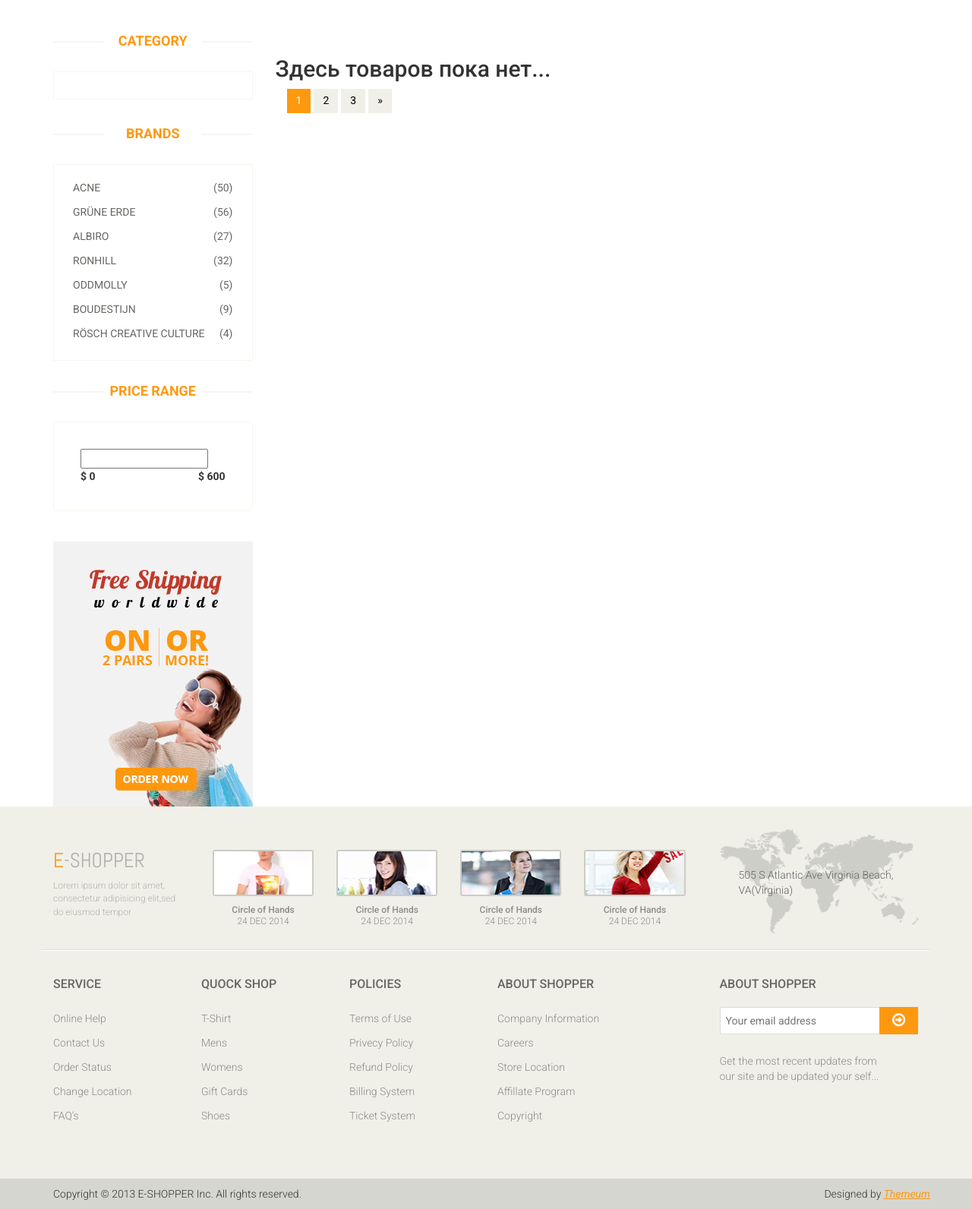
After one commit to php-programmist/yii-shop, a Yii app: template views/category/view.php in a window 1280 px wide. The commit adds this page. Shown: the part 1068-2660 px from the top of the page at 76% size. Run offline with PHP 8.4 and a stand-in for Yii, Linux system fonts and the light colour scheme; the template is opened without the code that fills it, so the values that code supplies are empty; some libraries are stand-ins or nearby versions.

Commit message:
Single category view added

```diff
--- a/controllers/AppController.php
+++ b/controllers/AppController.php
@@ -4,5 +4,9 @@ namespace app\controllers;
 use yii\web\Controller;
 
 class AppController extends Controller{
-
+    protected function setMeta($title = null, $keywords = null, $description = null){
+        $this->view->title = $title;
+        $this->view->registerMetaTag(['name' => 'keywords', 'content' => "$keywords"]);
+        $this->view->registerMetaTag(['name' => 'description', 'content' => "$description"]);
+    }
 }
--- a/views/category/index.php
+++ b/views/category/index.php
@@ -2,7 +2,6 @@
 
 /* @var $this yii\web\View */
 use yii\helpers\Html;
-$this->title = 'My Yii Application';
 ?>
 <section id="slider"><!--slider-->
     <div class="container">
--- /dev/null
+++ b/views/category/view.php
@@ -0,0 +1,107 @@
+<?php
+
+/* @var $this yii\web\View */
+use yii\helpers\Html;
+?>
+<section id="advertisement">
+    <div class="container">
+        <img src="/images/shop/1.jpg" alt="" />
+    </div>
+</section>
+
+<section>
+<div class="container">
+<div class="row">
+<div class="col-sm-3">
+    <div class="left-sidebar">
+        <h2>Category</h2>
+        <ul class="catalog category-products">
+            <?= \app\components\MenuWidget::widget(['tpl' => 'menu'])?>
+        </ul>
+
+        <div class="brands_products"><!--brands_products-->
+            <h2>Brands</h2>
+            <div class="brands-name">
+                <ul class="nav nav-pills nav-stacked">
+                    <li><a href=""> <span class="pull-right">(50)</span>Acne</a></li>
+                    <li><a href=""> <span class="pull-right">(56)</span>Grüne Erde</a></li>
+                    <li><a href=""> <span class="pull-right">(27)</span>Albiro</a></li>
+                    <li><a href=""> <span class="pull-right">(32)</span>Ronhill</a></li>
+                    <li><a href=""> <span class="pull-right">(5)</span>Oddmolly</a></li>
+                    <li><a href=""> <span class="pull-right">(9)</span>Boudestijn</a></li>
+                    <li><a href=""> <span class="pull-right">(4)</span>Rösch creative culture</a></li>
+                </ul>
+            </div>
+        </div><!--/brands_products-->
+
+        <div class="price-range"><!--price-range-->
+            <h2>Price Range</h2>
+            <div class="well">
+                <input type="text" class="span2" value="" data-slider-min="0" data-slider-max="600" data-slider-step="5" data-slider-value="[250,450]" id="sl2" ><br />
+                <b>$ 0</b> <b class="pull-right">$ 600</b>
+            </div>
+        </div><!--/price-range-->
+
+        <div class="shipping text-center"><!--shipping-->
+            <img src="/images/home/shipping.jpg" alt="" />
+        </div><!--/shipping-->
+
+    </div>
+</div>
+
+<div class="col-sm-9 padding-right">
+<div class="features_items"><!--features_items-->
+<h2 class="title text-center"><?php echo $category->name ?></h2>
+    <?php if(!empty($products)): ?>
+        <?php $i = 0; foreach($products as $product): ?>
+<div class="col-sm-4">
+    <div class="product-image-wrapper">
+        <div class="single-products">
+            <div class="productinfo text-center">
+                <?= Html::img("@web/images/products/{$product->img}", ['alt' => $hit->name])?>
+                <h2>$<?= $product->price?></h2>
+                <p><?= $product->name?></p>
+                <a href="#" class="btn btn-default add-to-cart"><i class="fa fa-shopping-cart"></i>Add to cart</a>
+            </div>
+            <!--<div class="product-overlay">
+                <div class="overlay-content">
+                    <h2>$56</h2>
+                    <p>Easy Polo Black Edition</p>
+                    <a href="#" class="btn btn-default add-to-cart"><i class="fa fa-shopping-cart"></i>Add to cart</a>
+                </div>
+            </div>-->
+            <?php if($product->new): ?>
+                <?= Html::img("@web/images/home/new.png", ['alt' => 'Новинка', 'class' => 'new'])?>
+            <?php endif?>
+            <?php if($product->sale): ?>
+                <?= Html::img("@web/images/home/sale.png", ['alt' => 'Распродажа', 'class' => 'new'])?>
+            <?php endif?>
+        </div>
+        <div class="choose">
+            <ul class="nav nav-pills nav-justified">
+                <li><a href=""><i class="fa fa-plus-square"></i>Add to wishlist</a></li>
+                <li><a href=""><i class="fa fa-plus-square"></i>Add to compare</a></li>
+            </ul>
+        </div>
+    </div>
+</div>
+            <?php $i++?>
+            <?php if($i % 3 == 0): ?>
+                <div class="clearfix"></div>
+            <?php endif;?>
+            <?php endforeach;?>
+        <?php else :?>
+        <h2>Здесь товаров пока нет...</h2>
+    <?php endif;?>
+    <div class="clearfix"></div>
+<ul class="pagination">
+    <li class="active"><a href="">1</a></li>
+    <li><a href="">2</a></li>
+    <li><a href="">3</a></li>
+    <li><a href="">&raquo;</a></li>
+</ul>
+</div><!--features_items-->
+</div>
+</div>
+</div>
+</section>
--- a/views/layouts/main.php
+++ b/views/layouts/main.php
@@ -66,7 +66,7 @@ $this->registerJsFile('js/respond.min.js',['position' => yii\web\View::POS_HEAD,
             <div class="row">
                 <div class="col-sm-4">
                     <div class="logo pull-left">
-                        <a href="index.html"><img src="images/home/logo.png" alt="" /></a>
+	                    <a href="<?= \yii\helpers\Url::home()?>"><?= Html::img('@web/images/home/logo.png', ['alt' => 'E-SHOPPER'])?></a>
                     </div>
                     <div class="btn-group pull-right">
                         <div class="btn-group">
@@ -121,7 +121,7 @@ $this->registerJsFile('js/respond.min.js',['position' => yii\web\View::POS_HEAD,
                     </div>
                     <div class="mainmenu pull-left">
                         <ul class="nav navbar-nav collapse navbar-collapse">
-                            <li><a href="index.html" class="active">Home</a></li>
+                            <li><a href="<?= \yii\helpers\Url::home()?>" class="active">Home</a></li>
                             <li class="dropdown"><a href="#">Shop<i class="fa fa-angle-down"></i></a>
                                 <ul role="menu" class="sub-menu">
                                     <li><a href="shop.html">Products</a></li>
```
Also changed, not shown: controllers/CategoryController.php (+9 -0 lines).
